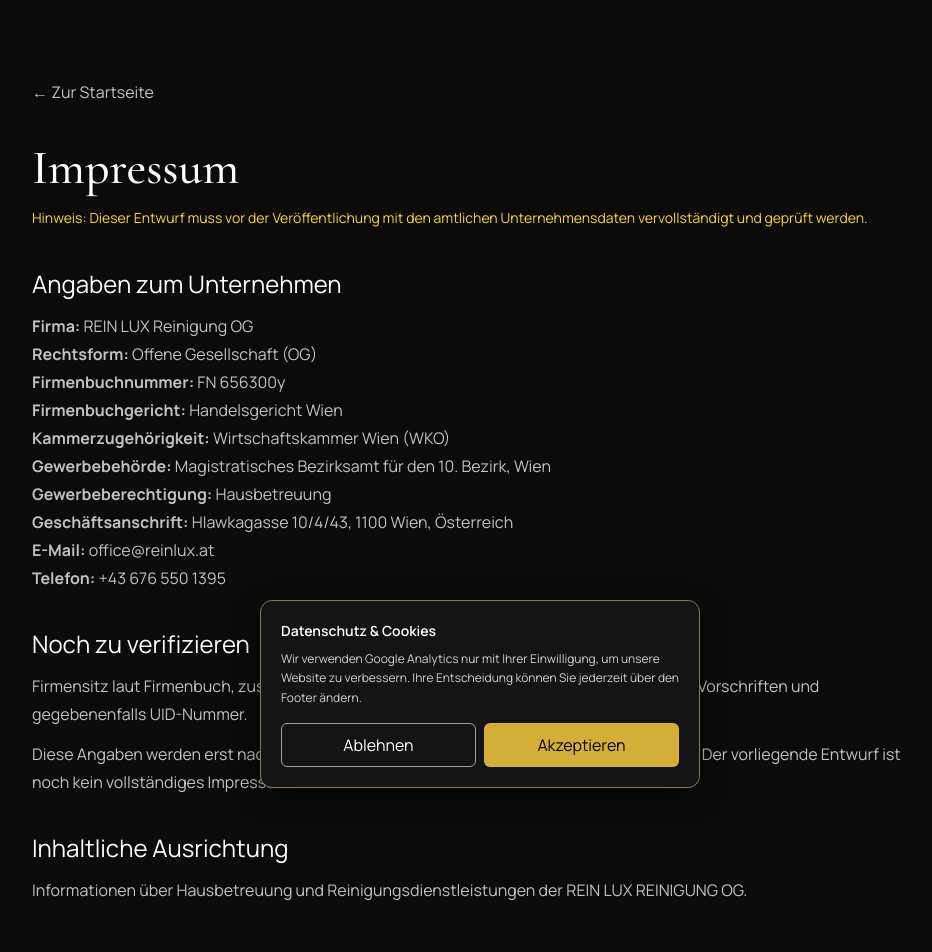
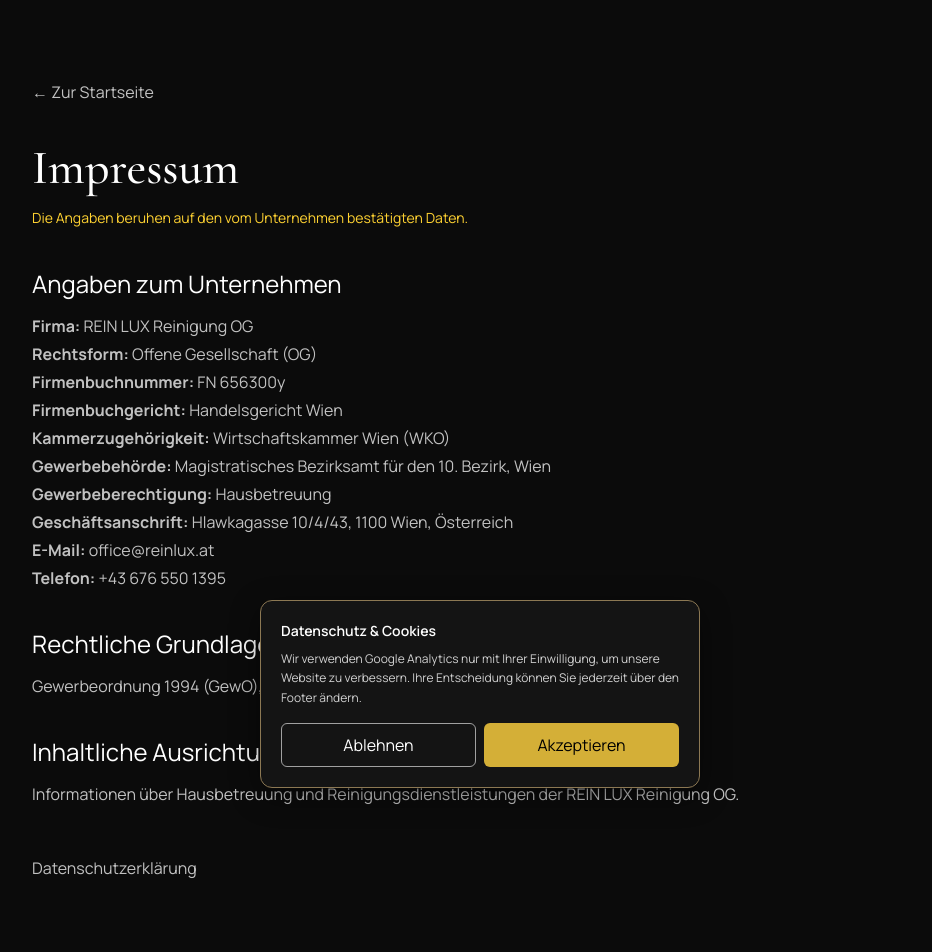
Before and after one commit to Leviackermana/rein-lux, a Next.js app: page /impressum in a window 1280 px wide. Shown: the top 952 px of the page, without its empty margins (160-1092 px from the left). Built offline with nearby package versions, Linux system fonts and the light colour scheme.

Commit message:
Polish Impressum using confirmed company information

```diff
--- a/app/impressum/page.tsx
+++ b/app/impressum/page.tsx
@@ -8,15 +8,12 @@
     <div className="section-shell max-w-4xl py-20 text-white/75">
       <Link href="/" className="text-[#D4AF37] hover:underline">← Zur Startseite</Link>
       <h1 className="font-display mt-10 text-5xl text-white">Impressum</h1>
-      <p className="mt-4 text-sm text-amber-300">Hinweis: Dieser Entwurf muss vor der Veröffentlichung mit den amtlichen Unternehmensdaten vervollständigt und geprüft werden.</p>
+      <p className="mt-4 text-sm text-amber-300">Die Angaben beruhen auf den vom Unternehmen bestätigten Daten.</p>
       <section className="mt-10 space-y-3 leading-7">
         <h2 className="text-2xl text-white">Angaben zum Unternehmen</h2>
         <p><strong>Firma:</strong> REIN LUX Reinigung OG<br/><strong>Rechtsform:</strong> Offene Gesellschaft (OG)<br/><strong>Firmenbuchnummer:</strong> FN 656300y<br/><strong>Firmenbuchgericht:</strong> Handelsgericht Wien<br/><strong>Kammerzugehörigkeit:</strong> Wirtschaftskammer Wien (WKO)<br/><strong>Gewerbebehörde:</strong> Magistratisches Bezirksamt für den 10. Bezirk, Wien<br/><strong>Gewerbeberechtigung:</strong> Hausbetreuung<br/><strong>Geschäftsanschrift:</strong> Hlawkagasse 10/4/43, 1100 Wien, Österreich<br/><strong>E-Mail:</strong> <a className="underline" href="mailto:office@reinlux.at">office@reinlux.at</a><br/><strong>Telefon:</strong> <a className="underline" href="tel:+436765501395">+43 676 550 1395</a></p>
-        <h2 className="pt-6 text-2xl text-white">Noch zu verifizieren</h2>
-        <p>Firmensitz laut Firmenbuch, zuständige Gewerbebehörde, anwendbare gewerberechtliche Vorschriften und gegebenenfalls UID-Nummer.</p>
-        <p>Diese Angaben werden erst nach Prüfung der offiziellen Unternehmensunterlagen ergänzt. Der vorliegende Entwurf ist noch kein vollständiges Impressum.</p>
-        <h2 className="pt-6 text-2xl text-white">Inhaltliche Ausrichtung</h2>
-        <p>Informationen über Hausbetreuung und Reinigungsdienstleistungen der REIN LUX REINIGUNG OG.</p>
+        <h2 className="pt-6 text-2xl text-white">Rechtliche Grundlagen</h2><p>Gewerbeordnung 1994 (GewO), abrufbar über <a className="underline" href="https://www.ris.bka.gv.at/" target="_blank" rel="noopener noreferrer">RIS</a>.</p><h2 className="pt-6 text-2xl text-white">Inhaltliche Ausrichtung</h2>
+        <p>Informationen über Hausbetreuung und Reinigungsdienstleistungen der REIN LUX Reinigung OG.</p>
       </section>
       <p className="mt-12"><Link href="/datenschutz" className="text-[#D4AF37] underline">Datenschutzerklärung</Link></p>
     </div>
```
